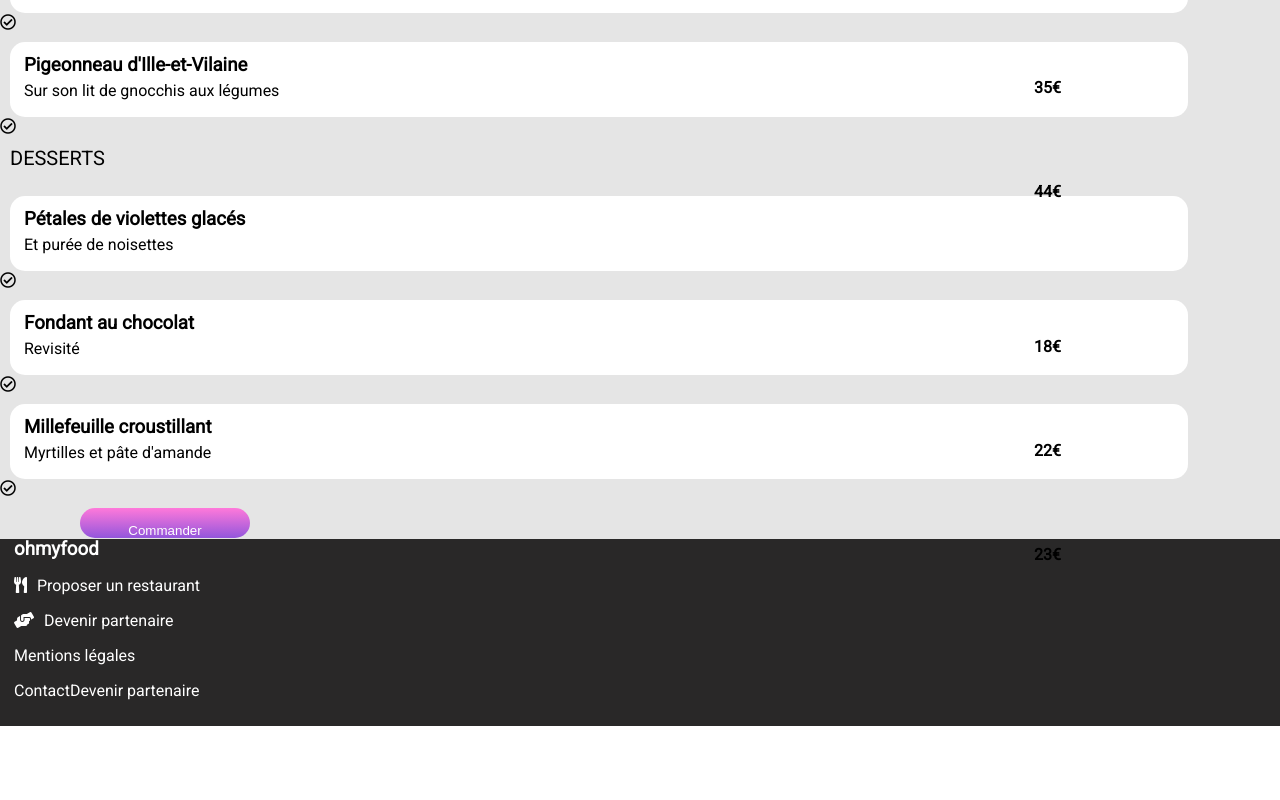
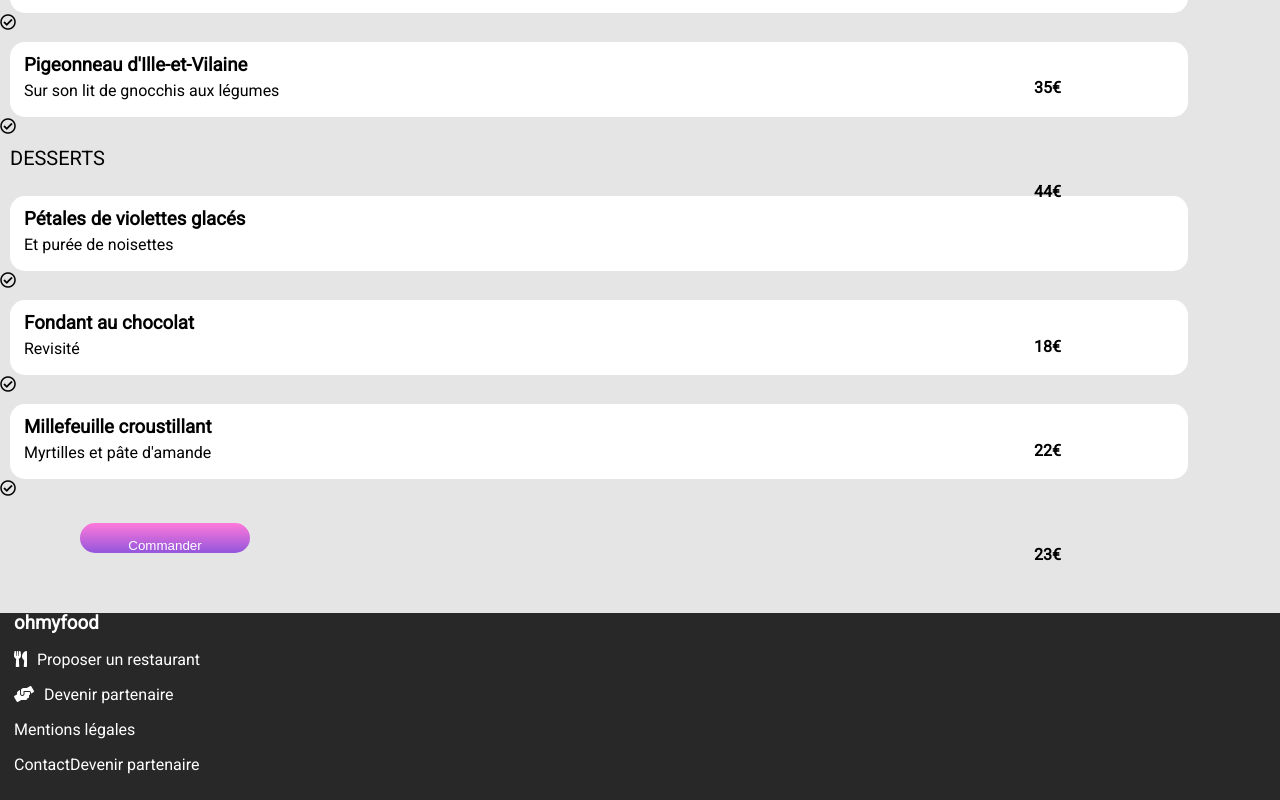
Before and after one commit to aurorea35/AurelieCourbin_3_29102021, a website: page a-la-francaise.html in a window 1280 px wide. Shown: the part 1547-2347 px from the top of the page. Before the commit the page ends 2273 px from the top, so only its background shows below. Drawn offline with nearby package versions, Linux system fonts and the light colour scheme; files that its build step writes are made by us from their sources; a web font is replaced by a local one.

Commit message:
Commit du 20/12/2021

```diff
--- a/sass/Components/_boutons.scss
+++ b/sass/Components/_boutons.scss
@@ -27,8 +27,9 @@ button{
         padding: 15px;
         background-image: linear-gradient(#FF79DA 0%,#9356DC 100%);
         color: white;
-        margin-top: 10px;
+        margin-top: 25px;
         margin-left: 80px;
+        margin-bottom: 60px;
         cursor: pointer;
         width: 170px;
         height: 20px;
```
